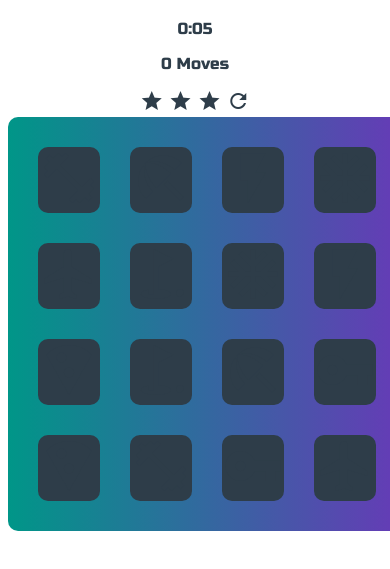
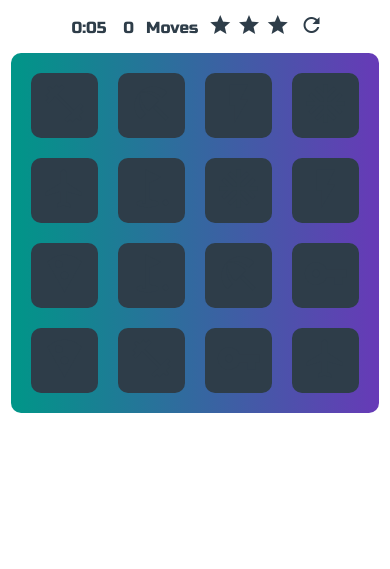
Before and after one commit to matthewrpacker/matching-game, a plain HTML site: page index.html in a window 390 px wide. Shown: the part 63-632 px from the top of the page. Drawn offline with nearby package versions, Linux system fonts and the light colour scheme.

Commit message:
Refactor style

```diff
--- a/css/app.css
+++ b/css/app.css
@@ -1,10 +1,66 @@
 * {
-  font-family: 'Russo One', sans-serif;
-  color: #2E3D49;
+  font-family: "Russo One", sans-serif;
+  color: #2e3d49;
 }
 
 body {
   text-align: center;
+}
+
+h1 {
+  margin-bottom: 5px;
+}
+
+p {
+  display: inline-block;
+  padding-right: 5px;
+}
+
+#timer,
+#win-timer {
+  width: 45px;
+}
+
+#move-count {
+  width: 15px;
+}
+
+.new-move {
+  margin-right: 5px;
+}
+
+i {
+  user-select: none;
+}
+
+header > i {
+  vertical-align: bottom;
+  margin-bottom: 16px;
+}
+
+.material-icons {
+  color: #2e3d49;
+}
+
+#refresh {
+  margin-left: 5px;
+}
+
+table {
+  background: linear-gradient(270deg, #673ab7, #009688);
+  border-radius: 10px;
+  border-spacing: 30px;
+  margin: 0 auto;
+}
+
+tr {
+  height: 90px;
+}
+
+td {
+  width: 90px;
+  border-radius: 10px;
+  background: #2e3d49;
 }
 
 button {
@@ -15,79 +71,48 @@ button {
   font-size: 16px;
 }
 
-.red {
-  background: #E2594B;
-}
-
-.green {
-  background: #64D2BC;
-}
-
-i {
-  user-select: none;
-}
-
-.material-icons {
-  color: #2E3D49;
-}
-
-.material-icons.md-60 {
+.material-icons.md {
   font-size: 60px;
 }
 
-.material-icons.md-180 {
+.material-icons.lg {
   font-size: 180px;
 }
 
 .material-icons.white {
-  color: #FFFFFF;
+  color: #ffffff;
+}
+
+.red {
+  background: #e2594B;
+}
+
+.green {
+  background: #64d2bc;
 }
 
 #refresh, td {
   cursor: pointer;
 }
 
-table {
-  background: linear-gradient(270deg, #673AB7, #009688);
-  border-radius: 10px;
-  border-spacing: 30px;
-  margin: 0 auto;
+#check-mark {
+  color: #64d2bc;
 }
 
-tr {
-  height: 125px;
-}
+@media screen and (max-width: 546px) {
+  table {
+    border-spacing: 20px;
+  }
 
-td {
-  width: 125px;
-  border-radius: 10px;
-  background: #2E3D49;
-}
-
-#check-mark {
-  color: #64D2BC;
-}
-
-footer {
-  margin-top: 20px;
-}
-
-@media screen and (max-width: 686px) {
   tr {
-    height: 90px;
+    height: 65px;
   }
 
   td {
-    width: 90px;
+    width: 65px;
+  }
+
+  .material-icons.md {
+    font-size: 45px;
   }
 }
-
-@media screen and (max-width: 546px) {
-  tr {
-    height: 50px;
-  }
-
-  td {
-    width: 50px;
-  }
-}
--- a/index.html
+++ b/index.html
@@ -13,7 +13,8 @@
     <header>
       <h1>Matching Game</h1>
       <p id="timer">0:00</p>
-      <p id="moves">0 Moves</p>
+      <p id="move-count" class="moves">0</p>
+      <p class="moves">Moves</p>
       <i class="material-icons">star</i>
       <i class="material-icons">star</i>
       <i class="material-icons">star</i>
@@ -21,28 +22,28 @@
     </header>
     <table>
       <tr>
-        <td><i id="1" class="material-icons md-60">airplanemode_active</i></td>
-        <td><i id="2" class="material-icons md-60">beach_access</i></td>
-        <td><i id="3" class="material-icons md-60">golf_course</i></td>
-        <td><i id="4" class="material-icons md-60">ac_unit</i></td>
+        <td><i id="1" class="material-icons md">airplanemode_active</i></td>
+        <td><i id="2" class="material-icons md">beach_access</i></td>
+        <td><i id="3" class="material-icons md">golf_course</i></td>
+        <td><i id="4" class="material-icons md">ac_unit</i></td>
       </tr>
       <tr>
-        <td><i id="5" class="material-icons md-60">local_pizza</i></td>
-        <td><i id="6" class="material-icons md-60">flash_on</i></td>
-        <td><i id="7" class="material-icons md-60">vpn_key</i></td>
-        <td><i id="8" class="material-icons md-60">fitness_center</i></td>
+        <td><i id="5" class="material-icons md">local_pizza</i></td>
+        <td><i id="6" class="material-icons md">flash_on</i></td>
+        <td><i id="7" class="material-icons md">vpn_key</i></td>
+        <td><i id="8" class="material-icons md">fitness_center</i></td>
       </tr>
       <tr>
-        <td><i id="9" class="material-icons md-60">airplanemode_active</i></td>
-        <td><i id="10" class="material-icons md-60">beach_access</i></td>
-        <td><i id="11" class="material-icons md-60">golf_course</i></td>
-        <td><i id="12" class="material-icons md-60">ac_unit</i></td>
+        <td><i id="9" class="material-icons md">airplanemode_active</i></td>
+        <td><i id="10" class="material-icons md">beach_access</i></td>
+        <td><i id="11" class="material-icons md">golf_course</i></td>
+        <td><i id="12" class="material-icons md">ac_unit</i></td>
       </tr>
       <tr>
-        <td><i id="13" class="material-icons md-60">local_pizza</i></td>
-        <td><i id="14" class="material-icons md-60">flash_on</i></td>
-        <td><i id="15" class="material-icons md-60">vpn_key</i></td>
-        <td><i id="16" class="material-icons md-60">fitness_center</i></td>
+        <td><i id="13" class="material-icons md">local_pizza</i></td>
+        <td><i id="14" class="material-icons md">flash_on</i></td>
+        <td><i id="15" class="material-icons md">vpn_key</i></td>
+        <td><i id="16" class="material-icons md">fitness_center</i></td>
       </tr>
     </table>
     <script src="js/app.js"></script>
--- a/js/app.js
+++ b/js/app.js
@@ -89,7 +89,11 @@ function addCardToClickedCards() {
 }
 
 const updateMoves = () => {
-  return $('#moves').html(`${clickedCards.length/2} Moves`)
+  return $('.moves:first').html(`${clickedCards.length/2}`)
+}
+
+const addNewMoveClass = () => {
+  return $('.moves:last').addClass('new-move')
 }
 
 const card1 = () => {
@@ -132,7 +136,7 @@ const hideGame = () => {
 
 const showWinView = () => {
   $('header').append('<h2>You Won!</h2>');
-  $('header').append('<div><i id="check-mark" class="material-icons md-180">check</i></div>');
+  $('header').append('<div><i id="check-mark" class="material-icons lg">check</i></div>');
   $('header').append('<button id="play">Play Again</button>');
 }
 
@@ -148,7 +152,9 @@ const resetCard = (ID) => {
 }
 
 const animateCard = (IDs, type) => {
-  IDs.forEach((ID) => { $(`#${ID}`).effect(type, {times:2}, 500); });
+  IDs.forEach((ID) => {
+    $(`#${ID}`).effect(type, {distance:10}, {times:2}, 500);
+  });
 }
 
 const changeCardColor = (IDs, color) => {
@@ -188,6 +194,7 @@ const resetTable = () => {
   wrong = 0
   resetStars();
   updateMoves();
+  addNewMoveClass();
 }
 
 const startTimer = () => {
@@ -211,7 +218,7 @@ const resetStars = () => {
 
 const setStars = () => {
   for (let i = 0; i < 3; i++) {
-    $('#moves').after(createStar());
+    $('.moves:last').after(createStar());
   }
 };
 
```
